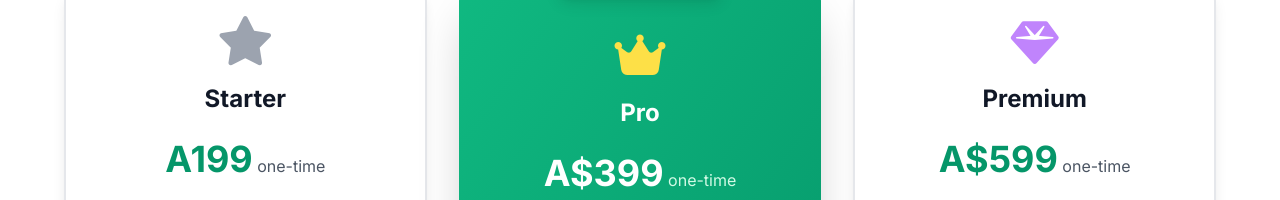
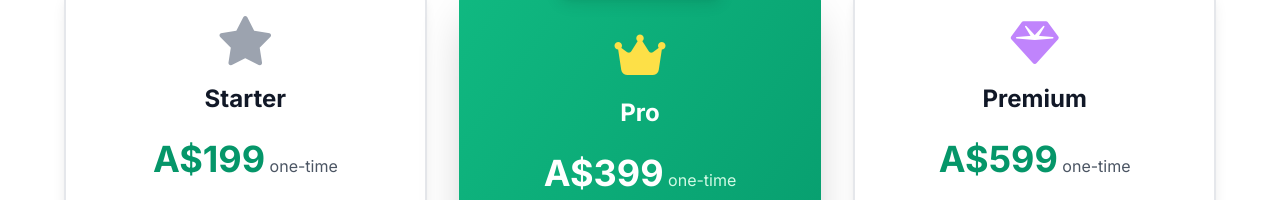
Before and after one commit to gumtreedigitalworld/gumtree, a plain HTML site: page index.html in a window 1280 px wide. Shown: the part 6731-6931 px from the top of the page. Drawn offline with nearby package versions, Linux system fonts and the light colour scheme.

Commit message:
Update index.html

```diff
--- a/index.html
+++ b/index.html
@@ -1513,7 +1513,7 @@
                         <h3 class="text-2xl font-bold mb-2">Starter</h3>
                     </div>
                     <div class="text-center mb-6">
-                        <span class="text-4xl font-bold text-emerald-600 dark:text-emerald-400">A199</span>
+                        <span class="text-4xl font-bold text-emerald-600 dark:text-emerald-400">A$199</span>
                         <span class="text-gray-600 dark:text-gray-400"> one-time</span>
                     </div>
                     <ul class="space-y-3 mb-8">
```
